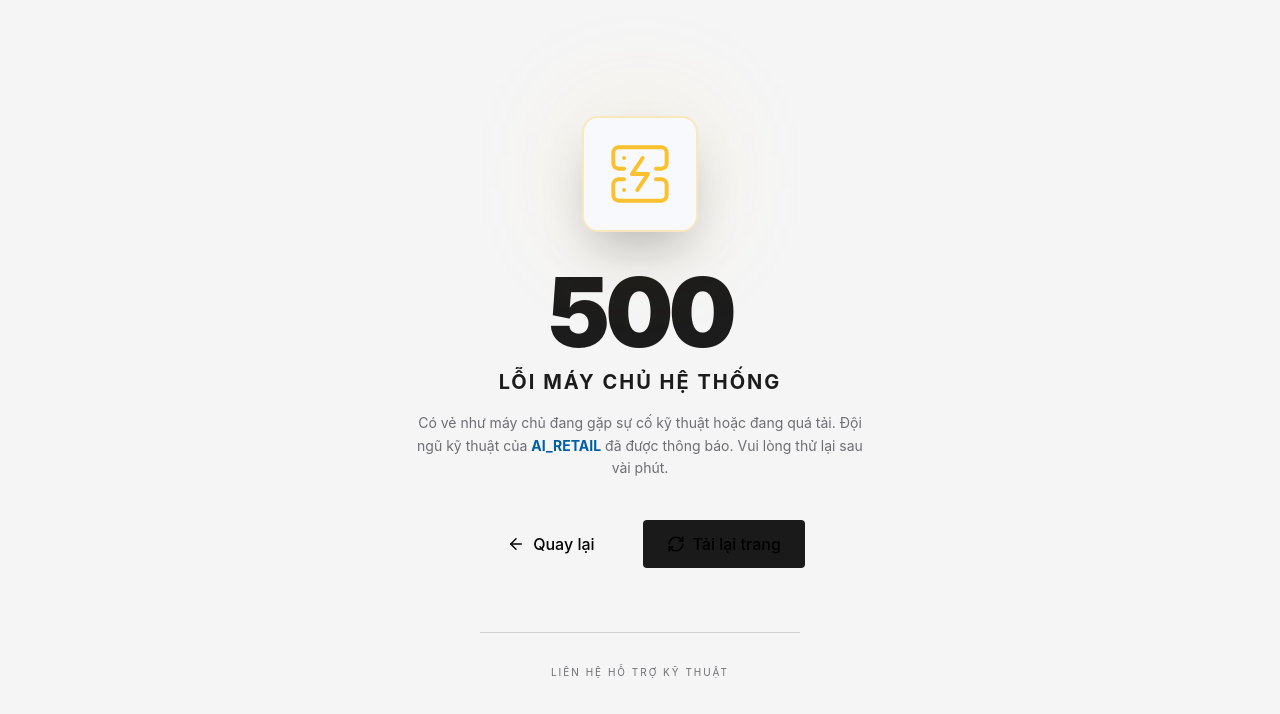
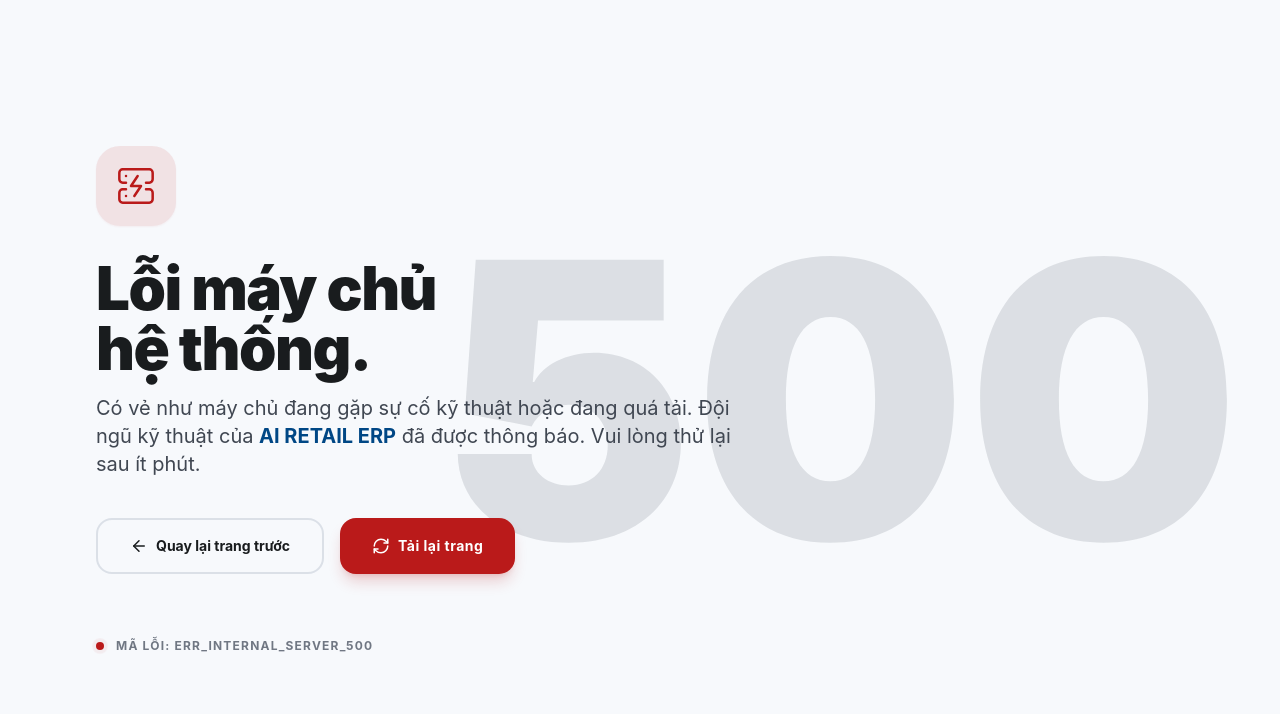
Before and after one commit to binhlethanh201/AIRetail_MVP, a React (Create React App) app: page /500 in a window 1280 px wide. Shown: the top 714 px of the page. Built offline with nearby package versions, Linux system fonts and the light colour scheme.

Commit message:
fixing error pages color and format

```diff
--- a/src/pages/errors/AccessDenied.jsx
+++ b/src/pages/errors/AccessDenied.jsx
@@ -1,57 +1,56 @@
 import React from 'react';
 import { useNavigate } from 'react-router-dom';
-import { ShieldAlert, Lock, Home, ArrowLeft } from 'lucide-react';
-import Button from '../../shared/components/Button';
+import { ShieldAlert, ArrowLeft, Home } from 'lucide-react';
 
 const AccessDenied = () => {
   const navigate = useNavigate();
 
   return (
-    <div className="flex min-h-screen flex-col items-center justify-center bg-bodyAdmin p-6 text-center">
-      <div className="relative mb-8">
-        <div className="absolute inset-0 rounded-full bg-admin/5 blur-3xl"></div>
-        <div className="relative rounded-full border-2 border-admin/10 bg-surface p-6 text-admin shadow-2xl">
-          <ShieldAlert size={64} strokeWidth={1.5} />
-        </div>
-        <div className="absolute -bottom-2 -right-2 rounded-full border-4 border-bodyAdmin bg-admin p-2 text-surface">
-          <Lock size={20} />
-        </div>
+    <div className="relative flex min-h-screen items-center justify-center overflow-hidden bg-background px-6 font-sans md:justify-start md:px-24">
+      <div className="pointer-events-none absolute -right-20 top-1/2 -translate-y-1/2 select-none text-[40vw] font-black leading-none text-outline/20 md:right-10 md:text-[30vw]">
+        403
       </div>
 
-      <h1 className="mb-2 text-8xl font-black tracking-tighter text-textMain">403</h1>
-      <h2 className="mb-4 text-xl font-bold uppercase tracking-widest text-textAdmin">
-        Truy cập bị từ chối
-      </h2>
-      <p className="mb-10 max-w-md text-sm leading-relaxed text-placeholder">
-        Tài khoản của bạn không có đủ thẩm quyền để truy cập vào khu vực này. Vui lòng liên hệ{' '}
-        <span className="font-bold text-admin">Quản trị viên hệ thống</span> nếu bạn cho rằng đây là
-        một sự nhầm lẫn.
+      <div className="relative z-10 w-full max-w-2xl">
+        <div className="mb-8 inline-flex h-20 w-20 items-center justify-center rounded-3xl bg-error/10 text-error shadow-sm shadow-error/5">
+          <ShieldAlert size={40} strokeWidth={1.5} />
+        </div>
+
+        <h1 className="mb-4 text-4xl font-black tracking-tight text-on-surface md:text-5xl lg:text-6xl">
+          Truy cập <br className="hidden sm:block" /> bị từ chối.
+        </h1>
+
+        <p className="mb-10 text-lg leading-relaxed text-on-surface-variant md:text-xl">
+          Rất tiếc, tài khoản của bạn không được cấp quyền để xem trang này. Vui lòng liên hệ <span className="font-bold text-primary">Quản trị viên hệ thống</span> nếu bạn cho rằng đây là một sự nhầm lẫn.
         </p>
 
         <div className="flex flex-col gap-4 sm:flex-row">
-        <Button
-          variant="edit"
-          className="flex items-center gap-x-2 border-admin/20 px-6 py-3 text-admin hover:bg-admin/5"
+          <button
             onClick={() => navigate(-1)}
+            className="flex items-center justify-center gap-2 rounded-2xl border-2 border-outline-variant/50 bg-transparent px-8 py-4 text-sm font-bold text-on-surface transition-all duration-300 hover:border-primary hover:text-primary active:scale-95"
           >
             <ArrowLeft size={18} />
-          <span>Quay lại</span>
-        </Button>
+            Quay lại trang trước
+          </button>
 
-        <Button
-          variant="add"
-          className="flex items-center gap-x-2 bg-admin px-6 py-3 hover:bg-black"
+          <button
             onClick={() => navigate('/')}
+            className="flex items-center justify-center gap-2 rounded-2xl bg-primary px-8 py-4 text-sm font-bold tracking-btn text-on-primary shadow-lg shadow-primary/20 transition-all duration-300 hover:-translate-y-1 hover:bg-on-primary-fixed hover:shadow-xl active:translate-y-0"
           >
             <Home size={18} />
-          <span>Về Trang Chủ</span>
-        </Button>
+            Về màn hình chính
+          </button>
         </div>
 
-      <div className="mt-16 w-full max-w-xs border-t border-borderLight pt-8">
-        <p className="mb-1 text-[10px] uppercase tracking-[0.2em] text-placeholder">
-          Security Level: HIGH
+        <div className="mt-16 flex items-center gap-3">
+          <span className="flex h-2 w-2">
+            <span className="absolute inline-flex h-2 w-2 animate-ping rounded-full bg-error opacity-75"></span>
+            <span className="relative inline-flex h-2 w-2 rounded-full bg-error"></span>
+          </span>
+          <p className="text-xs font-bold uppercase tracking-widest text-outline">
+            Mã lỗi hệ thống: ERR_ACCESS_DENIED_403
           </p>
+        </div>
       </div>
     </div>
   );
--- a/src/pages/errors/NotFound.jsx
+++ b/src/pages/errors/NotFound.jsx
@@ -1,53 +1,55 @@
 import React from 'react';
 import { useNavigate } from 'react-router-dom';
 import { Home, AlertTriangle, ArrowLeft } from 'lucide-react';
-import Button from '../../shared/components/Button';
 
 const NotFound = () => {
   const navigate = useNavigate();
 
   return (
-    <div className="flex min-h-screen flex-col items-center justify-center bg-bodyCustomer p-6 text-center">
-      <div className="relative mb-8">
-        <div className="absolute inset-0 rounded-full bg-danger/10 blur-3xl"></div>
-        <div className="relative rounded-full border-2 border-danger/20 bg-surface p-6 text-danger shadow-xl">
-          <AlertTriangle size={64} strokeWidth={1.5} />
-        </div>
+    <div className="relative flex min-h-screen items-center justify-center overflow-hidden bg-background px-6 font-sans md:justify-start md:px-24">
+      <div className="pointer-events-none absolute -right-20 top-1/2 -translate-y-1/2 select-none text-[40vw] font-black leading-none text-outline/20 md:right-10 md:text-[30vw]">
+        404
       </div>
 
-      <h1 className="mb-2 text-8xl font-black tracking-tighter text-textMain">404</h1>
-      <h2 className="mb-4 text-xl font-bold uppercase tracking-widest text-textMain">
-        Không tìm thấy trang
-      </h2>
-      <p className="mb-10 max-w-md text-sm leading-relaxed text-placeholder">
-        Đường dẫn bạn truy cập không tồn tại hoặc tính năng này đang được đội ngũ DEV phát triển.
-        Vui lòng kiểm tra lại địa chỉ URL.
+      <div className="relative z-10 w-full max-w-2xl">
+        <div className="mb-8 inline-flex h-20 w-20 items-center justify-center rounded-3xl bg-primary/10 text-primary shadow-sm shadow-primary/5">
+          <AlertTriangle size={40} strokeWidth={1.5} />
+        </div>
+
+        <h1 className="mb-4 text-4xl font-black tracking-tight text-on-surface md:text-5xl lg:text-6xl">
+          Không tìm thấy <br className="hidden sm:block" /> trang yêu cầu.
+        </h1>
+
+        <p className="mb-10 text-lg leading-relaxed text-on-surface-variant md:text-xl">
+          Đường dẫn bạn truy cập không tồn tại hoặc tính năng này đang được đội ngũ DEV phát triển. Vui lòng kiểm tra lại địa chỉ URL.
         </p>
 
         <div className="flex flex-col gap-4 sm:flex-row">
-        <Button
-          variant="edit"
-          className="flex items-center gap-x-2 px-6 py-3"
+          <button
             onClick={() => navigate(-1)}
+            className="flex items-center justify-center gap-2 rounded-2xl border-2 border-outline-variant/50 bg-transparent px-8 py-4 text-sm font-bold text-on-surface transition-all duration-300 hover:border-primary hover:text-primary active:scale-95"
           >
             <ArrowLeft size={18} />
-          <span>Quay lại</span>
-        </Button>
+            Quay lại trang trước
+          </button>
 
-        <Button
-          variant="add"
-          className="flex items-center gap-x-2 px-6 py-3"
+          <button
             onClick={() => navigate('/')}
+            className="flex items-center justify-center gap-2 rounded-2xl bg-primary px-8 py-4 text-sm font-bold tracking-btn text-on-primary shadow-lg shadow-primary/20 transition-all duration-300 hover:-translate-y-1 hover:bg-on-primary-fixed hover:shadow-xl active:translate-y-0"
           >
             <Home size={18} />
-          <span>Về Trang chủ</span>
-        </Button>
+            Về màn hình chính
+          </button>
         </div>
 
-      <div className="mt-16 w-full max-w-xs border-t border-borderLight pt-8">
-        <p className="text-[10px] uppercase tracking-[0.2em] text-placeholder">
-          Error Code: ERR_ROUTE_NOT_FOUND
+        <div className="mt-16 flex items-center gap-3">
+          <span className="flex h-2 w-2">
+            <span className="relative inline-flex h-2 w-2 rounded-full bg-outline-variant"></span>
+          </span>
+          <p className="text-xs font-bold uppercase tracking-widest text-outline">
+            Mã lỗi: ERR_ROUTE_NOT_FOUND
           </p>
+        </div>
       </div>
     </div>
   );
--- a/src/pages/errors/ServerError.jsx
+++ b/src/pages/errors/ServerError.jsx
@@ -1,7 +1,6 @@
 import React from 'react';
 import { useNavigate } from 'react-router-dom';
 import { ServerCrash, RefreshCw, ArrowLeft } from 'lucide-react';
-import Button from '../../shared/components/Button';
 
 const ServerError = () => {
   const navigate = useNavigate();
@@ -11,48 +10,51 @@ const ServerError = () => {
   };
 
   return (
-    <div className="flex min-h-screen flex-col items-center justify-center bg-bodyCustomer p-6 text-center">
-      <div className="relative mb-8">
-        <div className="absolute inset-0 animate-pulse rounded-full bg-warning/20 blur-3xl"></div>
-        <div className="relative rounded-2xl border-2 border-warning/30 bg-surface p-6 text-warning shadow-2xl">
-          <ServerCrash size={64} strokeWidth={1.5} />
-        </div>
+    <div className="relative flex min-h-screen items-center justify-center overflow-hidden bg-background px-6 font-sans md:justify-start md:px-24">
+      <div className="pointer-events-none absolute -right-20 top-1/2 -translate-y-1/2 select-none text-[40vw] font-black leading-none text-outline/20 md:right-10 md:text-[30vw]">
+        500
       </div>
 
-      <h1 className="mb-2 text-8xl font-black tracking-tighter text-textMain">500</h1>
-      <h2 className="mb-4 text-xl font-bold uppercase tracking-widest text-textMain">
-        Lỗi máy chủ hệ thống
-      </h2>
-      <p className="mb-10 max-w-md text-sm leading-relaxed text-placeholder">
-        Có vẻ như máy chủ đang gặp sự cố kỹ thuật hoặc đang quá tải. Đội ngũ kỹ thuật của{' '}
-        <span className="font-bold text-primary">AI_RETAIL</span> đã được thông báo. Vui lòng thử
-        lại sau vài phút.
+      <div className="relative z-10 w-full max-w-2xl">
+        <div className="mb-8 inline-flex h-20 w-20 items-center justify-center rounded-3xl bg-error/10 text-error shadow-sm shadow-error/5">
+          <ServerCrash size={40} strokeWidth={1.5} />
+        </div>
+
+        <h1 className="mb-4 text-4xl font-black tracking-tight text-on-surface md:text-5xl lg:text-6xl">
+          Lỗi máy chủ <br className="hidden sm:block" /> hệ thống.
+        </h1>
+
+        <p className="mb-10 text-lg leading-relaxed text-on-surface-variant md:text-xl">
+          Có vẻ như máy chủ đang gặp sự cố kỹ thuật hoặc đang quá tải. Đội ngũ kỹ thuật của <span className="font-bold text-primary">AI RETAIL ERP</span> đã được thông báo. Vui lòng thử lại sau ít phút.
         </p>
 
         <div className="flex flex-col gap-4 sm:flex-row">
-        <Button
-          variant="edit"
-          className="flex items-center gap-x-2 px-8 py-3"
+          <button
             onClick={() => navigate(-1)}
+            className="flex items-center justify-center gap-2 rounded-2xl border-2 border-outline-variant/50 bg-transparent px-8 py-4 text-sm font-bold text-on-surface transition-all duration-300 hover:border-primary hover:text-primary active:scale-95"
           >
             <ArrowLeft size={18} />
-          <span>Quay lại</span>
-        </Button>
+            Quay lại trang trước
+          </button>
 
-        <Button
-          variant="add"
-          className="flex items-center gap-x-2 bg-admin px-6 py-3 hover:bg-black"
+          <button
             onClick={handleReload}
+            className="flex items-center justify-center gap-2 rounded-2xl bg-error px-8 py-4 text-sm font-bold tracking-btn text-on-error shadow-lg shadow-error/20 transition-all duration-300 hover:-translate-y-1 hover:bg-on-error-container hover:shadow-xl active:translate-y-0"
           >
             <RefreshCw size={18} />
-          <span>Tải lại trang</span>
-        </Button>
+            Tải lại trang
+          </button>
         </div>
 
-      <div className="mt-16 w-full max-w-xs border-t border-borderLight pt-8">
-        <p className="mb-1 text-[10px] uppercase tracking-[0.2em] text-placeholder">
-          Liên hệ hỗ trợ kỹ thuật
+        <div className="mt-16 flex items-center gap-3">
+          <span className="flex h-2 w-2">
+            <span className="absolute inline-flex h-2 w-2 animate-ping rounded-full bg-error opacity-75"></span>
+            <span className="relative inline-flex h-2 w-2 rounded-full bg-error"></span>
+          </span>
+          <p className="text-xs font-bold uppercase tracking-widest text-outline">
+            Mã lỗi: ERR_INTERNAL_SERVER_500
           </p>
+        </div>
       </div>
     </div>
   );
--- a/tailwind.config.js
+++ b/tailwind.config.js
@@ -6,7 +6,7 @@ module.exports = {
     extend: {
       colors: {
         // Material Design System Colors
-        "on-primary-fixed-variant": "#004881",
+        "on-primary-fixed-variant": "#004785",
         "on-tertiary-container": "#f7fff1",
         "on-secondary-fixed": "#2e1500",
         "surface-tint": "#0060a8",
@@ -43,7 +43,7 @@ module.exports = {
         "tertiary-container": "#1e862d",
         "tertiary": "#006b1b",
         "on-tertiary-fixed-variant": "#005313",
-        "primary": "#005ea4",
+        "primary": "#004785",
         "on-surface-variant": "#404752",
         "surface-container-low": "#f2f4f7",
         "inverse-on-surface": "#eff1f4",
```
Lines whose indentation alone changed are shown as unchanged.
